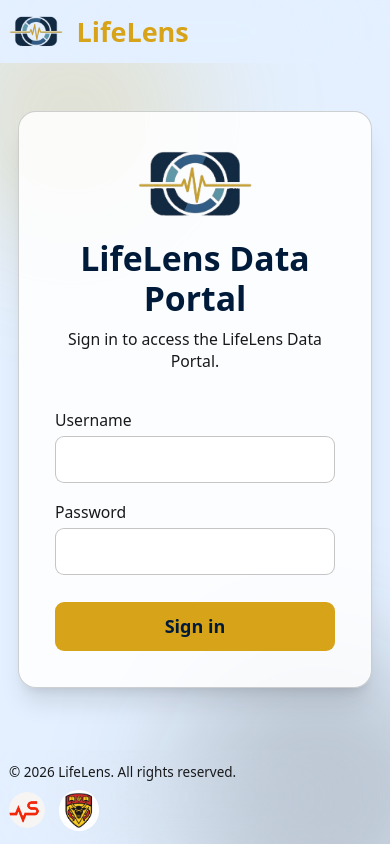
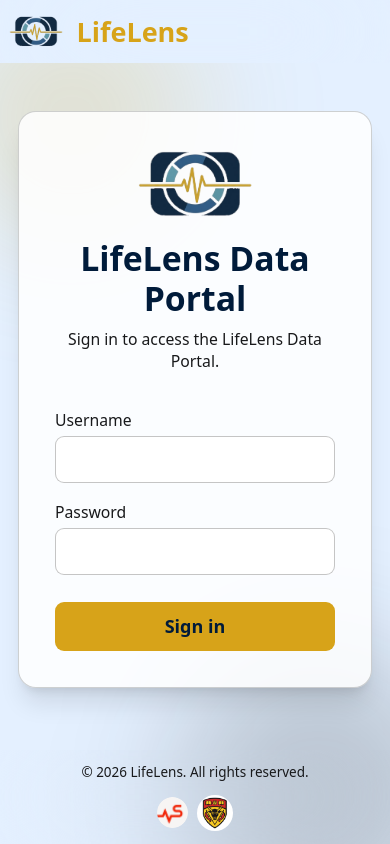
Before and after one commit to kameelkas/lifelens-frontend, a React (Vite) app: page /login in a window 390 px wide. Built offline with nearby package versions, Linux system fonts and the light colour scheme; no server answers.

Commit message:
Fixed Footer Responsiveness

```diff
--- a/src/components/Footer.jsx
+++ b/src/components/Footer.jsx
@@ -4,24 +4,24 @@
 export default function Footer({ year = new Date().getFullYear() }) {
   return (
     <footer className="fixed bottom-0 inset-x-0 z-40 bg-transparent backdrop-blur-3xl px-2 sm:px-8 py-3">
-      <div className="w-full flex flex-col sm:flex-row sm:items-center sm:justify-between gap-2 sm:gap-6">
-        <p className="text-muted text-xs sm:text-sm">
+      <div className="mx-auto flex w-full min-w-0 max-w-full flex-col gap-3 sm:flex-row sm:items-center sm:justify-between sm:gap-6">
+        <p className="min-w-0 text-center text-muted text-xs sm:text-left sm:text-sm">
           © {year} LifeLens. All rights reserved.
         </p>
 
         <div
-          className="flex flex-wrap items-center gap-3 sm:gap-4"
+          className="flex min-w-0 max-w-full flex-wrap items-center justify-center gap-2 sm:justify-end sm:gap-4"
           aria-label="Partner logos"
         >
           <img
             src={STARSLogo}
             alt="STARS"
-            className="h-8 w-auto rounded-full max-h-9 max-w-[min(11rem,42vw)] object-contain sm:h-9"
+            className="h-7 w-auto max-h-8 shrink-0 rounded-full object-contain sm:h-9 sm:max-h-9 max-w-[min(10rem,70vw)] sm:max-w-[min(11rem,40vw)]"
           />
           <img
             src={uofcShield}
             alt="University of Calgary coat of arms"
-            className="h-9 w-auto rounded-full max-h-10 max-w-[min(5rem,28vw)] object-contain sm:h-10"
+            className="h-8 w-auto max-h-9 shrink-0 rounded-full object-contain sm:h-10 sm:max-h-10 max-w-[min(4.5rem,22vw)] sm:max-w-[min(5rem,26vw)]"
           />
         </div>
       </div>
```
